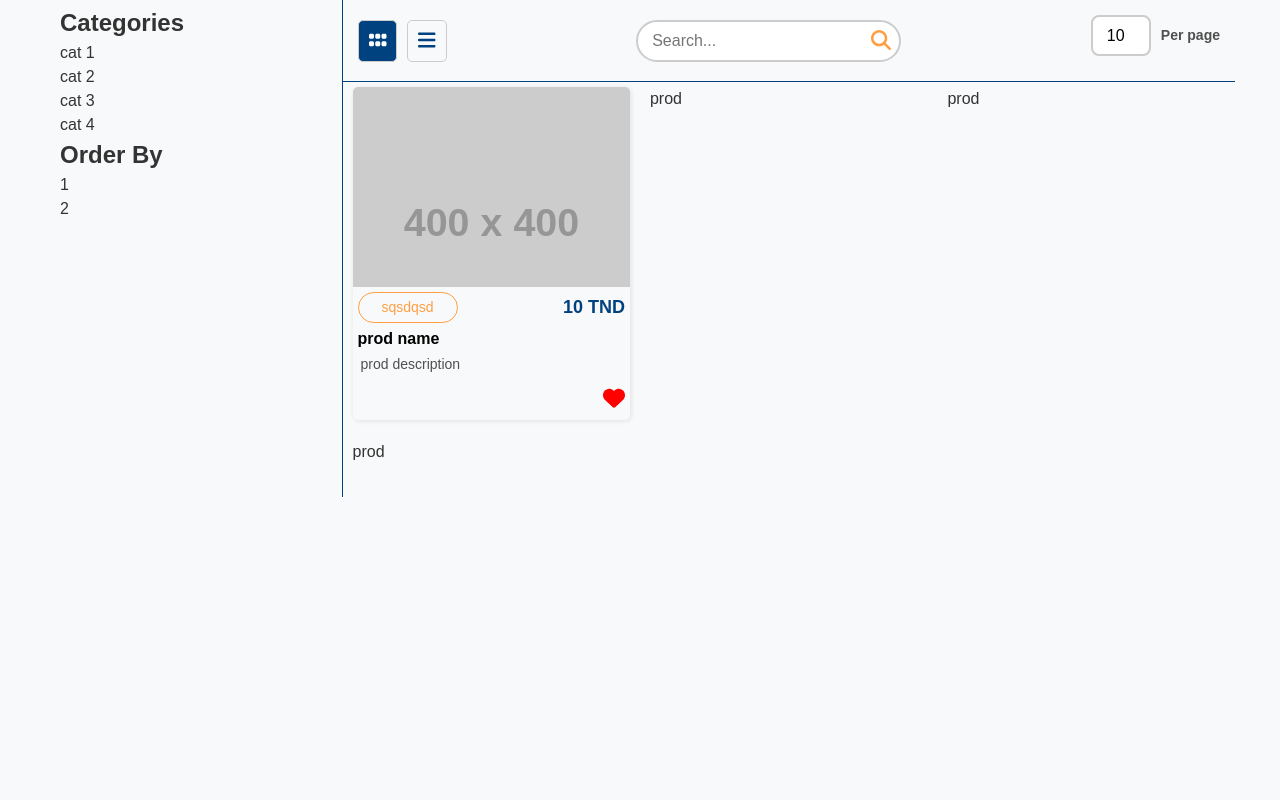
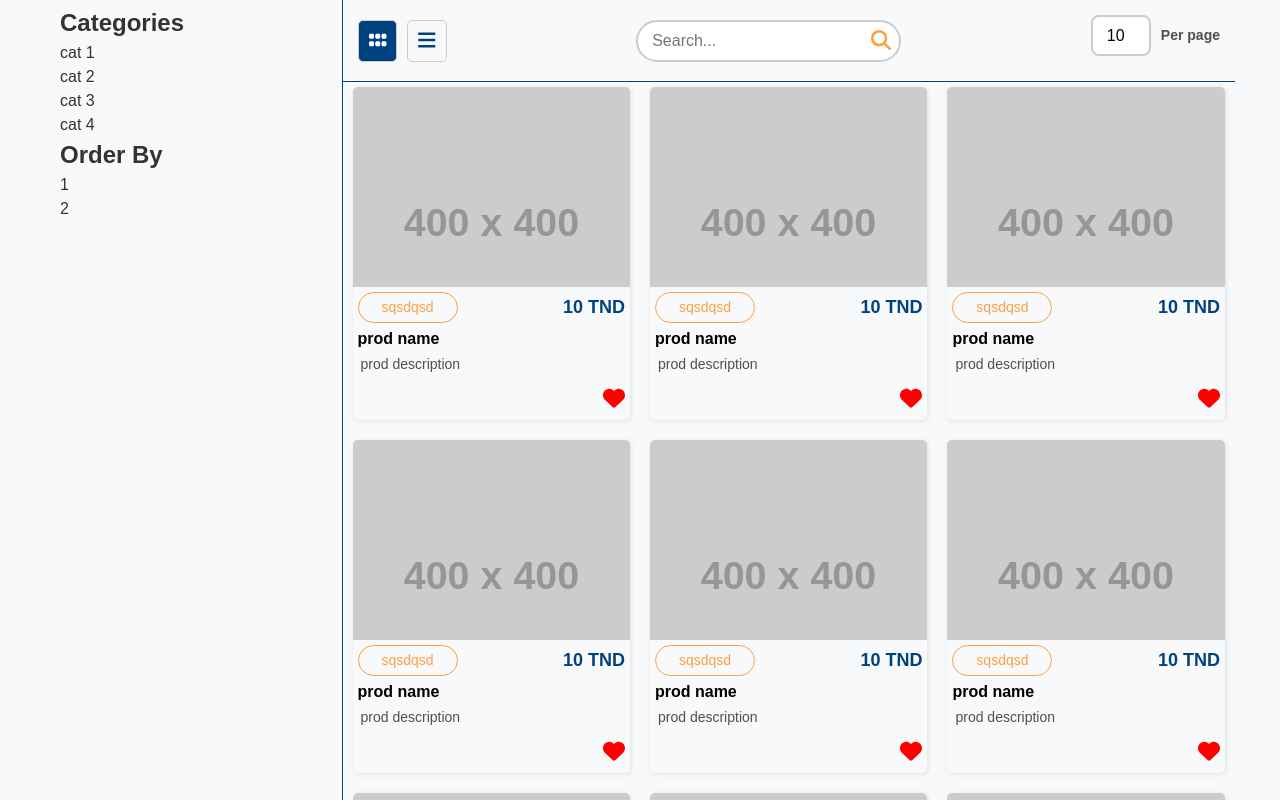
Before and after one commit to ShaheenJawadi/SOLYNTEK, a React (Create React App) app in the folder frontend/: page / in a window 1280 px wide. Shown: the top 800 px of the page. Built offline with nearby package versions, Linux system fonts and the light colour scheme.

Commit message:
Enhance Home page: dynamically render product cards in a loop for improved scalability

```diff
--- a/frontend/src/pages/home.tsx
+++ b/frontend/src/pages/home.tsx
@@ -76,6 +76,8 @@ const Home: React.FC = () => {
             </div>
             <div className="products_list">
             <div className="row">
+              {
+                Array.from({ length: 10 }).map((_, i) => (
                   <div className="col-4">
                   <div className="single_prod"  >
                     <div className="prod_img" >
@@ -100,9 +102,10 @@ const Home: React.FC = () => {
                     </div>
                   </div>
                 </div>
-              <div className="col-4">prod</div>
-              <div className="col-4">prod</div>
-              <div className="col-4">prod</div>
+                  ))
+              }
+
+
             </div>
           </div>
           </div>
```
Lines whose indentation alone changed are shown as unchanged.
